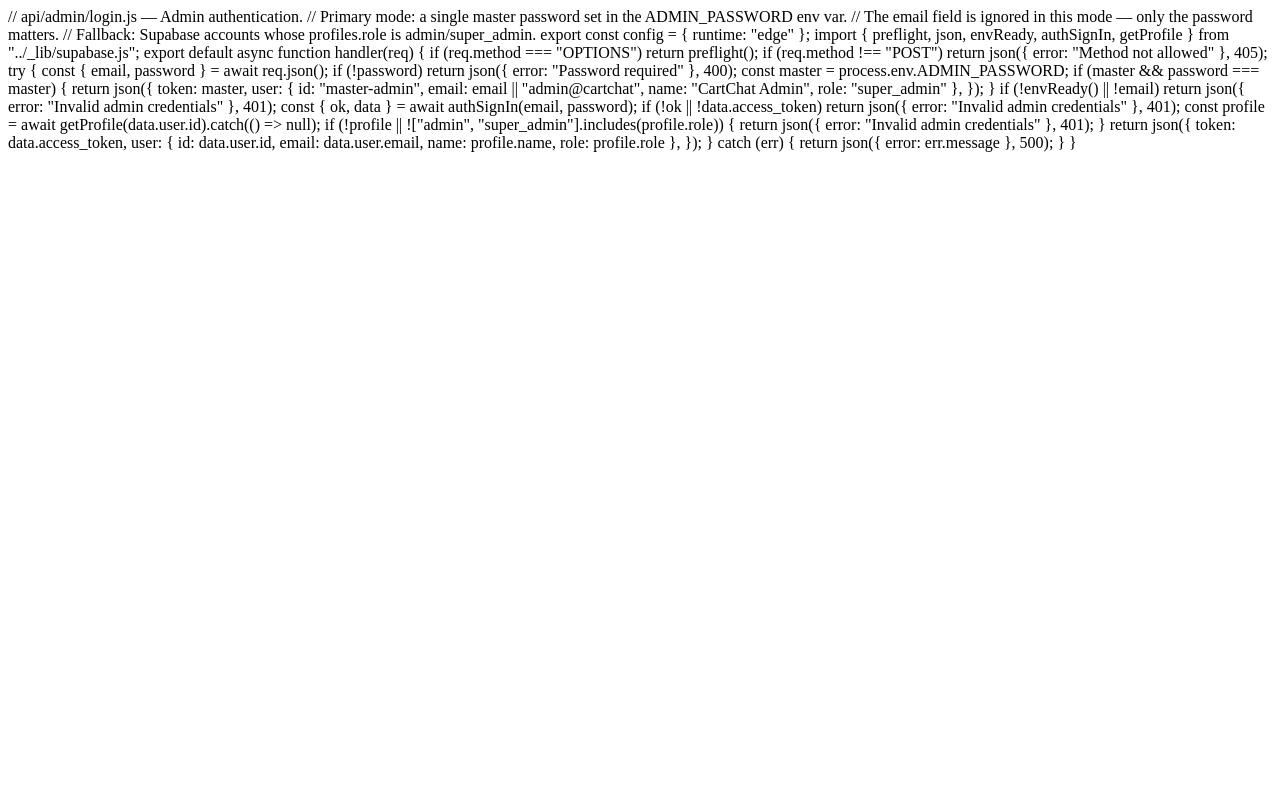
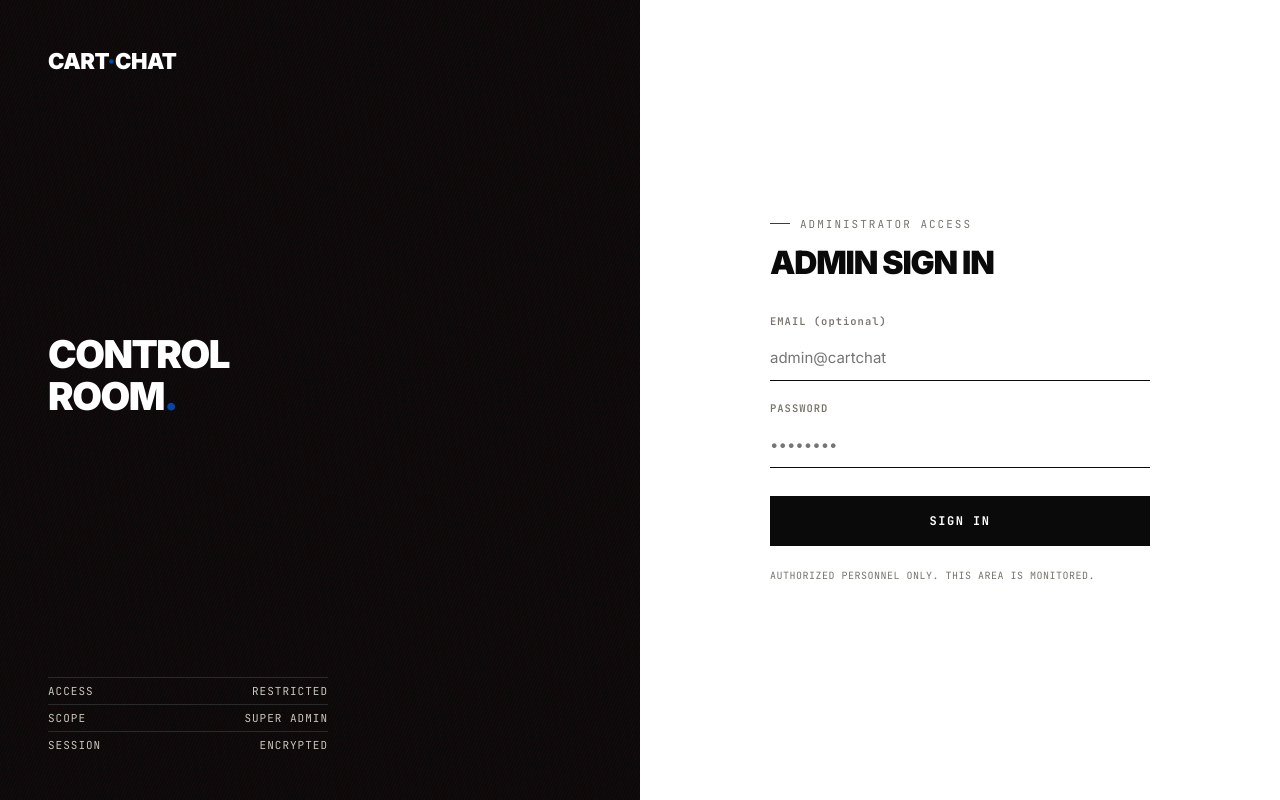
Before and after one commit to the961ainetwork-dev/cartchat-saas, a website: page admin/login.html in a window 1280 px wide. Drawn offline with Linux system fonts and the light colour scheme.

Commit message:
Update login.html

```diff
--- a/admin/login.html
+++ b/admin/login.html
@@ -1,43 +1,110 @@
-// api/admin/login.js — Admin authentication.
-// Primary mode: a single master password set in the ADMIN_PASSWORD env var.
-// The email field is ignored in this mode — only the password matters.
-// Fallback: Supabase accounts whose profiles.role is admin/super_admin.
+<!DOCTYPE html>
+<html lang="en">
+<head>
+  <meta charset="UTF-8"/>
+  <meta name="viewport" content="width=device-width, initial-scale=1.0"/>
+  <meta name="robots" content="noindex, nofollow"/>
+  <title>Admin Access — CartChat</title>
+  <link rel="preconnect" href="https://fonts.googleapis.com"/>
+  <link href="https://fonts.googleapis.com/css2?family=Inter:wght@400;600;900&family=JetBrains+Mono:wght@400;600;700&display=swap" rel="stylesheet"/>
+  <style>
+    :root{--paper:#fff;--ink:#0a0a0a;--grey-1:#e8e6e1;--grey-2:#c9c6bd;--grey-3:#76746c;--blue:#0047ab;--sans:'Inter',Arial,sans-serif;--mono:'JetBrains Mono',monospace}
+    *{box-sizing:border-box;margin:0;padding:0}
+    body{font-family:var(--sans);background:var(--paper);color:var(--ink);min-height:100vh;display:grid;grid-template-columns:1fr 1fr}
+    a{color:inherit;text-decoration:none}
+    @media(max-width:860px){body{grid-template-columns:1fr}}
+    /* LEFT — identity panel */
+    .id-panel{background:var(--ink);color:var(--paper);padding:48px;display:flex;flex-direction:column;justify-content:space-between;position:relative;overflow:hidden}
+    @media(max-width:860px){.id-panel{display:none}}
+    .id-panel::before{content:"";position:absolute;inset:0;background:repeating-linear-gradient(115deg, transparent 0px, transparent 2px, rgba(255,0,0,.05) 2px, rgba(255,0,0,.05) 3px)}
+    .id-mark{font-weight:900;font-size:22px;text-transform:uppercase;letter-spacing:-.5px;position:relative;z-index:1}
+    .id-mark .dot{color:var(--blue)}
+    .id-quote{font-size:clamp(28px,3vw,42px);font-weight:900;line-height:1.08;letter-spacing:-1.5px;text-transform:uppercase;max-width:420px;position:relative;z-index:1}
+    .id-quote span{color:var(--blue)}
+    .id-specs{font-family:var(--mono);font-size:11px;text-transform:uppercase;letter-spacing:1px;color:var(--grey-2);display:flex;flex-direction:column;gap:6px;position:relative;z-index:1}
+    .id-specs div{display:flex;justify-content:space-between;border-top:1px solid #2a2a2a;padding-top:6px;width:280px}
+    /* RIGHT — form panel */
+    .form-panel{display:flex;align-items:center;justify-content:center;padding:48px}
+    .form-box{width:100%;max-width:380px}
+    .form-eyebrow{font-family:var(--mono);font-size:11px;text-transform:uppercase;letter-spacing:2px;color:var(--grey-3);margin-bottom:12px;display:flex;align-items:center;gap:10px}
+    .form-eyebrow::before{content:"";width:20px;height:1px;background:var(--blue)}
+    h2{font-size:32px;font-weight:900;letter-spacing:-1.2px;text-transform:uppercase;margin-bottom:32px}
+    .field{margin-bottom:20px}
+    label{display:block;font-family:var(--mono);font-size:10.5px;font-weight:600;color:var(--grey-3);margin-bottom:7px;text-transform:uppercase;letter-spacing:1px}
+    input{width:100%;padding:13px 0;border:none;border-bottom:1px solid var(--ink);font-size:15px;font-family:var(--sans);color:var(--ink);background:transparent;border-radius:0}
+    input:focus{outline:none;border-bottom:2px solid var(--blue);padding-bottom:12px}
+    .btn{width:100%;padding:16px;background:var(--ink);color:var(--paper);border:1px solid var(--ink);font-family:var(--mono);font-size:12px;font-weight:700;text-transform:uppercase;letter-spacing:1.5px;margin-top:8px;transition:all .15s;cursor:pointer}
+    .btn:hover{background:var(--blue);border-color:var(--blue)}
+    .btn:disabled{opacity:.5;cursor:not-allowed}
+    .hint{font-family:var(--mono);font-size:10px;color:var(--grey-3);text-transform:uppercase;letter-spacing:.5px;margin-top:22px;line-height:1.6}
+    .error{border:1px solid var(--blue);color:var(--blue);padding:12px 14px;font-size:12px;font-family:var(--mono);margin-bottom:20px;display:none;text-transform:uppercase;letter-spacing:.5px}
+    .error.show{display:block}
+    .spinner{display:inline-block;width:12px;height:12px;border:2px solid rgba(255,255,255,.4);border-top-color:#fff;border-radius:50%;animation:spin .7s linear infinite;vertical-align:middle;margin-right:8px}
+    @keyframes spin{to{transform:rotate(360deg)}}
+  </style>
+</head>
+<body>
 
-export const config = { runtime: "edge" };
+<div class="id-panel">
+  <div class="id-mark">Cart<span class="dot">·</span>Chat</div>
+  <div class="id-quote">Control<br/>room<span>.</span></div>
+  <div class="id-specs">
+    <div><span>Access</span><span>Restricted</span></div>
+    <div><span>Scope</span><span>Super Admin</span></div>
+    <div><span>Session</span><span>Encrypted</span></div>
+  </div>
+</div>
 
-import { preflight, json, envReady, authSignIn, getProfile } from "../_lib/supabase.js";
+<div class="form-panel">
+  <div class="form-box">
+    <div class="form-eyebrow">Administrator Access</div>
+    <h2>Admin Sign In</h2>
+    <div class="error" id="err"></div>
+    <div class="field"><label>Email <span style="text-transform:none">(optional)</span></label><input type="email" id="email" placeholder="admin@cartchat" autocomplete="username"/></div>
+    <div class="field"><label>Password</label><input type="password" id="password" placeholder="••••••••" autocomplete="current-password"/></div>
+    <button class="btn" id="login-btn" onclick="doLogin()">Sign In</button>
+    <div class="hint">Authorized personnel only. This area is monitored.</div>
+  </div>
+</div>
 
-export default async function handler(req) {
-  if (req.method === "OPTIONS") return preflight();
-  if (req.method !== "POST")    return json({ error: "Method not allowed" }, 405);
+<script>
+  // If already authenticated, skip straight to the dashboard.
+  if (localStorage.getItem("cc_admin_token") && localStorage.getItem("cc_admin_user")) {
+    window.location.href = "/admin/index.html";
+  }
 
-  try {
-    const { email, password } = await req.json();
-    if (!password) return json({ error: "Password required" }, 400);
+  async function doLogin() {
+    const email = document.getElementById("email").value.trim();
+    const pw    = document.getElementById("password").value;
+    const err   = document.getElementById("err");
+    const btn   = document.getElementById("login-btn");
+    err.classList.remove("show");
 
-    const master = process.env.ADMIN_PASSWORD;
-    if (master && password === master) {
-      return json({
-        token: master,
-        user: { id: "master-admin", email: email || "admin@cartchat", name: "CartChat Admin", role: "super_admin" },
+    if (!pw) { err.textContent = "Password is required."; err.classList.add("show"); return; }
+
+    btn.disabled = true;
+    btn.innerHTML = '<span class="spinner"></span>Signing In…';
+    try {
+      const res  = await fetch("/api/admin/login", {
+        method: "POST",
+        headers: { "Content-Type": "application/json" },
+        body: JSON.stringify({ email, password: pw })
       });
+      const data = await res.json();
+      if (!res.ok) throw new Error(data.error || "Login failed");
+
+      localStorage.setItem("cc_admin_token", data.token);
+      localStorage.setItem("cc_admin_user", JSON.stringify(data.user));
+      window.location.href = "/admin/index.html";
+    } catch (e) {
+      err.textContent = e.message;
+      err.classList.add("show");
+      btn.disabled = false;
+      btn.innerHTML = "Sign In";
     }
+  }
 
-    if (!envReady() || !email) return json({ error: "Invalid admin credentials" }, 401);
-
-    const { ok, data } = await authSignIn(email, password);
-    if (!ok || !data.access_token) return json({ error: "Invalid admin credentials" }, 401);
-
-    const profile = await getProfile(data.user.id).catch(() => null);
-    if (!profile || !["admin", "super_admin"].includes(profile.role)) {
-      return json({ error: "Invalid admin credentials" }, 401);
-    }
-
-    return json({
-      token: data.access_token,
-      user: { id: data.user.id, email: data.user.email, name: profile.name, role: profile.role },
-    });
-  } catch (err) {
-    return json({ error: err.message }, 500);
-  }
-}
+  document.addEventListener("keydown", e => { if (e.key === "Enter") doLogin(); });
+</script>
+</body>
+</html>
```
